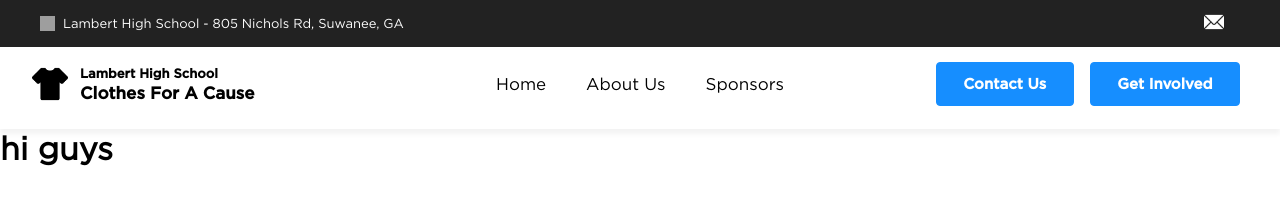
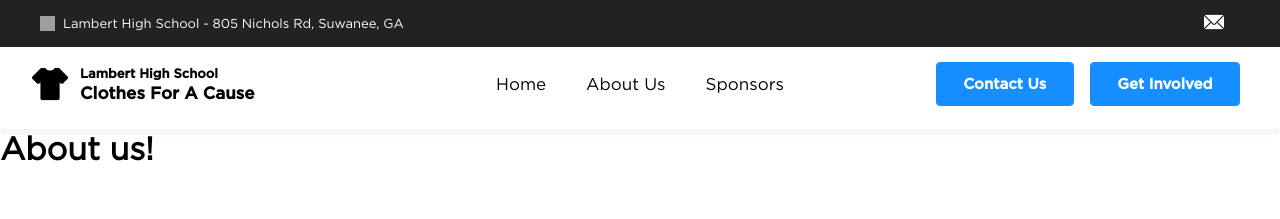
Before and after one commit to srihanavirneni/LHS-ClothesForACause, a React (Vite) app: page /about in a window 1280 px wide. Before the commit this address led to /. Shown: the top 219 px of the page. Built offline with nearby package versions, Linux system fonts and the light colour scheme; grey boxes are pictures that could not be loaded.

Commit message:
Initialized About Us Page

```diff
--- a/src/App.jsx
+++ b/src/App.jsx
@@ -9,6 +9,7 @@ import {
 import MainNavigation from './components/layouts/Navigation/MainNavigation';
 
 import Home from './pages/Home';
+import About from './pages/About';
 import Sponsors from './pages/Sponsors';
 
 import './App.css';
@@ -22,6 +23,9 @@ const App = () => {
                     <Route path="/" exact>
                         <Home />
                     </Route>
+                    <Route path="/about" exact>
+                        <About />
+                    </Route>
                     <Route path="/sponsors" exact>
                         <Sponsors />
                     </Route>
--- /dev/null
+++ b/src/pages/About.jsx
@@ -0,0 +1,9 @@
+import React from 'react';
+
+import './About.css';
+
+const About = () => {
+    return <h1>About us!</h1>;
+};
+
+export default About;
```
Also changed, not shown: src/pages/About.css (added).
